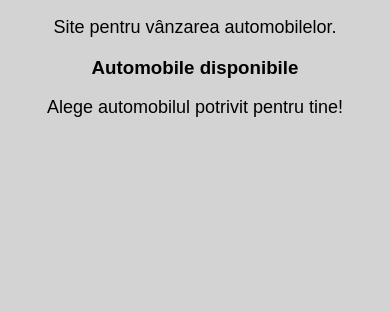
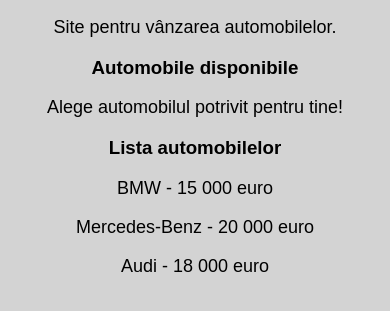
Before and after one commit to Maxim-utm07/AutoMarket, a plain HTML site: page index.html in a window 390 px wide. Shown: the part 111-422 px from the top of the page. Drawn offline with Linux system fonts and the light colour scheme.

Commit message:
Adaugare lista de automobile

```diff
--- a/index.html
+++ b/index.html
@@ -10,8 +10,14 @@
     <h1>AutoMarket</h1>
     <h2>Bine ai venit!</h2>
     <p>Site pentru vânzarea automobilelor.</p>
-<h3>Automobile disponibile</h3>
-<p>Alege automobilul potrivit pentru tine!</p>
+
+    <h3>Automobile disponibile</h3>
+    <p>Alege automobilul potrivit pentru tine!</p>
+
+    <h3>Lista automobilelor</h3>
+    <p>BMW - 15 000 euro</p>
+    <p>Mercedes-Benz - 20 000 euro</p>
+    <p>Audi - 18 000 euro</p>
 
     <script src="script.js"></script>
 </body>
```
